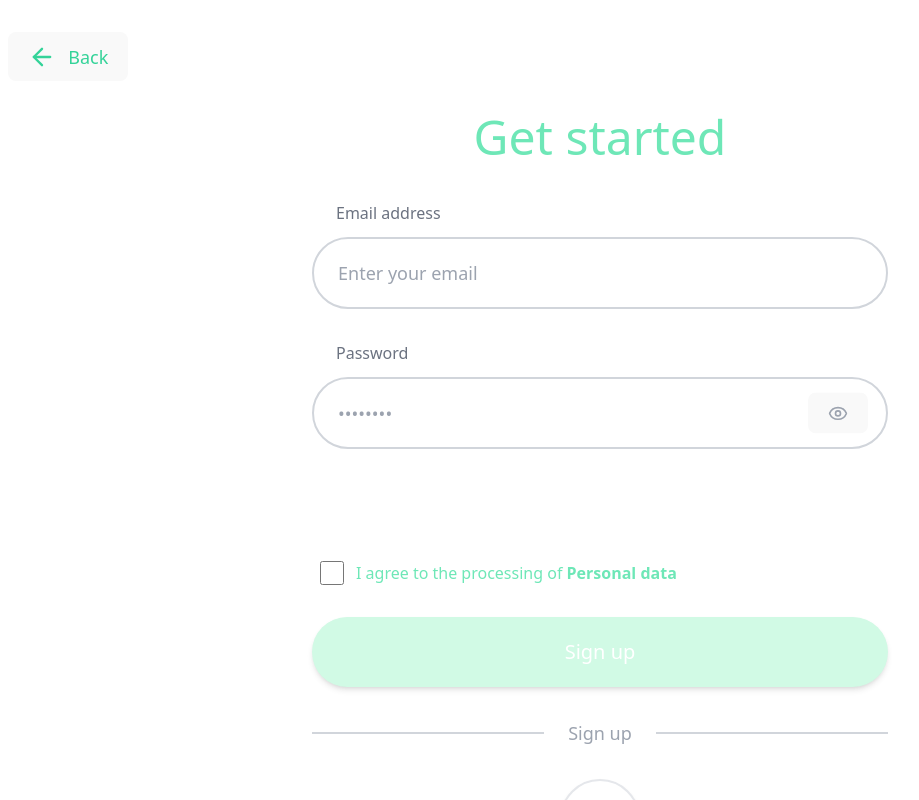
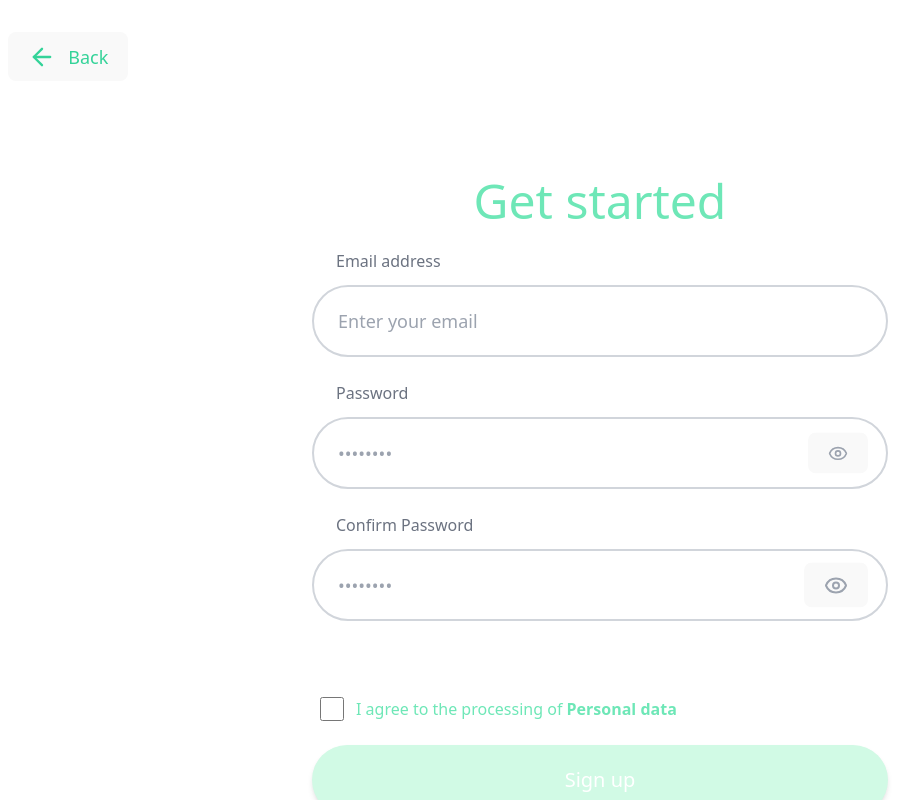
Before and after one commit to PatcharaSudLor/React-Web-Selfcare-Front, a React (Vite) app in the folder selfcare-frontend/: page /signup in a window 1280 px wide. Shown: the whole page, without its empty margins (40-959 px from the left). Built offline with nearby package versions, Linux system fonts and the light colour scheme.

Commit message:
แก้ตารางอาหารรวน เพิ่มยืนยันตั้งรหัสตอนสมัคร

```diff
--- a/selfcare-frontend/src/components/pages/SignUpPage.tsx
+++ b/selfcare-frontend/src/components/pages/SignUpPage.tsx
@@ -53,7 +53,11 @@ function getStrengthLabel(score: number) {
 export default function SignUpPage({ onBack, onLogin }: SignUpPageProps) {
     const [email, setEmail] = useState('');
     const [password, setPassword] = useState('');
+    const [confirmPassword, setConfirmPassword] = useState('');
+
     const [showPassword, setShowPassword] = useState(false);
+    const [showConfirmPassword, setShowConfirmPassword] = useState(false);
+
     const [agreedToTerms, setAgreedToTerms] = useState(false);
     const [loading, setLoading] = useState(false);
     const [error, setError] = useState('');
@@ -66,8 +70,6 @@ export default function SignUpPage({ onBack, onLogin }: SignUpPageProps) {
     const hasLength = password.length >= 8;
 
     const isStrong = hasLower && hasUpper && hasNumber && hasLength;
-
-
 
     const validateEmail = (email: string) => {
         const emailRegex = /^[^\s@]+@[^\s@]+\.[^\s@]+$/;
@@ -89,8 +91,13 @@ export default function SignUpPage({ onBack, onLogin }: SignUpPageProps) {
             return;
         }
 
-        if (password.length < 8) {
-            setError('Password must be at least 8 characters');
+        if (!isStrong) {
+            setError('Password is too weak');
+            return;
+        }
+
+        if (password !== confirmPassword) {
+            setError('Passwords do not match');
             return;
         }
 
@@ -126,15 +133,17 @@ export default function SignUpPage({ onBack, onLogin }: SignUpPageProps) {
     };
 
     return (
-        // Container หลัก - เต็มหน้าจอ
-        <motion.div className="fixed inset-0 h-screen w-screen bg-white flex flex-col overflow-hidden"
+        <motion.div
+            className="fixed inset-0 h-screen w-screen bg-white flex flex-col overflow-y-auto"
             initial={{ opacity: 0 }}
-            animate={{ opacity: 1 }}>
+            animate={{ opacity: 1 }}
+        >
 
-            {/* Header - ขยายขนาด */}
-            <motion.div className="px-8 lg:px-12 py-6 lg:py-8"
+            <motion.div
+                className="px-8 lg:px-12 py-6 lg:py-8"
                 initial={{ x: -20, opacity: 0 }}
-                animate={{ x: 0, opacity: 1 }}>
+                animate={{ x: 0, opacity: 1 }}
+            >
                 <button
                     onClick={onBack}
                     className="flex items-center gap-3 text-emerald-400 hover:text-emerald-500 transition-colors"
@@ -144,21 +153,22 @@ export default function SignUpPage({ onBack, onLogin }: SignUpPageProps) {
                 </button>
             </motion.div>
 
-            {/* Content - ขยายความกว้าง */}
-            <div className="flex-1 flex flex-col items-center justify-center px-6 pb-12">
-                <motion.div className="w-full max-w-lg lg:max-w-xl space-y-8"
+            <div className="flex-1 flex flex-col items-center justify-center px-6 py-12 md:py-16">
+                <motion.div
+                    className="w-full max-w-lg lg:max-w-xl space-y-6"
                     variants={container}
                     initial="hidden"
-                    animate="show">
+                    animate="show"
+                >
 
-                    {/* Title - ขยายขนาด */}
-                    <motion.h1 className="text-4xl lg:text-5xl text-center text-emerald-300 mb-10" variants={item}>
+                    <motion.h1
+                        className="text-4xl lg:text-5xl text-center text-emerald-300 mb-6"
+                        variants={item}
+                    >
                         Get started
                     </motion.h1>
 
-                    {/* Email Input */}
                     <motion.div variants={item}>
-                        {/* Label ชิดซ้าย - ไม่มี px-4 */}
                         <label className="block text-left text-sm lg:text-base text-gray-500 mb-3 ml-6">
                             Email address
                         </label>
@@ -171,31 +181,24 @@ export default function SignUpPage({ onBack, onLogin }: SignUpPageProps) {
                         />
                     </motion.div>
 
-                    {/* Password Input */}
                     <motion.div variants={item}>
                         <label className="block text-left text-sm lg:text-base text-gray-500 mb-3 ml-6">
                             Password
                         </label>
 
-                        {/* INPUT WRAPPER (relative แค่ส่วนนี้) */}
                         <div className="relative">
                             <input
                                 type={showPassword ? 'text' : 'password'}
                                 value={password}
                                 onChange={(e) => setPassword(e.target.value)}
                                 placeholder="••••••••"
-                                className="w-full px-5 lg:px-6 py-4 lg:py-5 rounded-full
-               border-2 border-gray-300 focus:outline-none
-               focus:border-emerald-400 transition-colors
-               text-gray-700 text-base lg:text-lg pr-14"
+                                className="w-full px-5 lg:px-6 py-4 lg:py-5 rounded-full border-2 border-gray-300 focus:outline-none focus:border-emerald-400 transition-colors text-gray-700 text-base lg:text-lg pr-14"
                             />
 
-                            {/* 👁 Eye — อิง input เท่านั้น */}
                             <button
                                 type="button"
                                 onClick={() => setShowPassword(!showPassword)}
-                                className="absolute right-5 top-1/2 -translate-y-1/2
-               text-gray-400 hover:text-gray-600"
+                                className="absolute right-5 top-1/2 -translate-y-1/2 text-gray-400 hover:text-gray-600"
                             >
                                 {showPassword ? (
                                     <EyeOff className="w-6 h-6 lg:w-5 lg:h-5" />
@@ -205,11 +208,46 @@ export default function SignUpPage({ onBack, onLogin }: SignUpPageProps) {
                             </button>
                         </div>
 
-                        {/* HELPERS — อยู่นอก relative */}
-                        <div className="mt-2 min-h-[72px]">
+                     <div className="mt-1" />
+
+                    </motion.div>
+
+                    <motion.div variants={item}>
+                        <label className="block text-left text-sm lg:text-base text-gray-500 mb-3 ml-6">
+                            Confirm Password
+                        </label>
+
+                        <div className="relative">
+                            <input
+                                type={showConfirmPassword ? 'text' : 'password'}
+                                value={confirmPassword}
+                                onChange={(e) => setConfirmPassword(e.target.value)}
+                                placeholder="••••••••"
+                                className={`w-full px-5 lg:px-6 py-4 lg:py-5 rounded-full border-2 transition-colors pr-14 text-gray-700 text-base lg:text-lg ${
+                                    confirmPassword
+                                        ? password === confirmPassword
+                                            ? 'border-emerald-400 focus:outline-none focus:border-emerald-400'
+                                            : 'border-red-400 focus:outline-none focus:border-red-400'
+                                        : 'border-gray-300 focus:outline-none focus:border-emerald-400'
+                                }`}
+                            />
+
+                            <button
+                                type="button"
+                                onClick={() => setShowConfirmPassword(!showConfirmPassword)}
+                                className="absolute right-5 top-1/2 -translate-y-1/2 text-gray-400 hover:text-gray-600"
+                            >
+                                {showConfirmPassword ? (
+                                    <EyeOff className="w-6 h-6" />
+                                ) : (
+                                    <Eye className="w-6 h-6" />
+                                )}
+                            </button>
+                        </div>
+
+                        <div className="mt-3 min-h-[40px]">
                             {password && (
                                 <>
-                                    {/* Strength bar */}
                                     <div className="w-full h-2 bg-gray-200 rounded-full overflow-hidden">
                                         <div
                                             className={`h-full transition-all duration-300 ${strengthInfo.color}`}
@@ -220,32 +258,34 @@ export default function SignUpPage({ onBack, onLogin }: SignUpPageProps) {
                                     <p className={`mt-1 text-xs font-semibold ${strengthInfo.text}`}>
                                         {strengthInfo.label}
                                     </p>
+
+                                    <ul className={`mt-2 flex flex-wrap gap-x-4 gap-y-1 text-xs transition-all duration-300`}>
+                                        <li className={hasLower ? 'text-emerald-600' : 'text-gray-400'}>✓ lowercase</li>
+                                        <li className={hasUpper ? 'text-emerald-600' : 'text-gray-400'}>✓ uppercase</li>
+                                        <li className={hasNumber ? 'text-emerald-600' : 'text-gray-400'}>✓ number</li>
+                                        <li className={hasLength ? 'text-emerald-600' : 'text-gray-400'}>✓ 8+ chars</li>
+                                    </ul>
                                 </>
                             )}
 
-                            {password !== '' && (
-                                <ul
-                                    className={`mt-2 flex flex-wrap gap-x-4 gap-y-1 text-xs transition-all duration-300
-      ${isStrong ? 'opacity-0 max-h-0 overflow-hidden' : 'opacity-100 max-h-20'}`}
-                                >
-                                    <li className={hasLower ? 'text-emerald-600' : 'text-gray-400'}>✓ lowercase</li>
-                                    <li className={hasUpper ? 'text-emerald-600' : 'text-gray-400'}>✓ uppercase</li>
-                                    <li className={hasNumber ? 'text-emerald-600' : 'text-gray-400'}>✓ number</li>
-                                    <li className={hasLength ? 'text-emerald-600' : 'text-gray-400'}>✓ 8+ chars</li>
-                                </ul>
+                            {confirmPassword && (
+                                <p className={`text-xs font-semibold mt-3 ${password === confirmPassword ? 'text-emerald-600' : 'text-red-500'}`}>
+                                    {password === confirmPassword ? '✓ Passwords match' : '✗ Passwords do not match'}
+                                </p>
                             )}
 
-                            {isStrong && (
+                            {isStrong && confirmPassword && (
                                 <p className="mt-2 text-xs font-semibold text-emerald-600">
                                     ✓ Strong password
                                 </p>
                             )}
                         </div>
-
                     </motion.div>
 
-                    {/* Terms Checkbox */}
-                    <motion.div variants={item} className="flex items-center gap-3 ml-2">
+                    <motion.div
+                        variants={item}
+                        className="flex items-center gap-3 ml-2"
+                    >
                         <input
                             type="checkbox"
                             id="terms"
@@ -258,28 +298,33 @@ export default function SignUpPage({ onBack, onLogin }: SignUpPageProps) {
                         </label>
                     </motion.div>
 
-                    {/* Error Message */}
                     {error && (
-                        <motion.div animate={{ x: [0, -6, 6, -4, 4, 0] }}
-                            transition={{ duration: 0.4 }} className="bg-red-50 border-2 border-red-200 text-red-600 px-5 py-3 lg:py-4 rounded-full text-sm lg:text-base text-center">
+                        <motion.div
+                            animate={{ x: [0, -6, 6, -4, 4, 0] }}
+                            transition={{ duration: 0.4 }}
+                            className="bg-red-50 border-2 border-red-200 text-red-600 px-5 py-3 lg:py-4 rounded-full text-sm lg:text-base text-center"
+                        >
                             {error}
                         </motion.div>
                     )}
 
-                    {/* Sign Up Button - ขยายขนาด */}
                     <motion.button
                         variants={item}
                         whileHover={{ scale: 1.05 }}
                         whileTap={{ scale: 0.97 }}
                         onClick={handleSignUp}
-                        disabled={strength < 4 || loading}
+                        disabled={
+                            !isStrong ||
+                            password !== confirmPassword ||
+                            !agreedToTerms ||
+                            loading
+                        }
                         className="w-full py-4 lg:py-5 rounded-full bg-emerald-200 hover:bg-emerald-300 disabled:bg-emerald-100 text-white font-medium text-lg lg:text-xl transition-all shadow-md hover:shadow-lg transform hover:scale-105 disabled:transform-none mt-6"
                     >
                         {loading ? 'Signing up...' : 'Sign up'}
                     </motion.button>
 
-                    {/* Divider */}
-                    <div className="relative my-8 lg:my-10">
+                    <div className="relative my-6 lg:my-8">
                         <div className="absolute inset-0 flex items-center">
                             <div className="w-full border-t-2 border-gray-300"></div>
                         </div>
@@ -288,9 +333,10 @@ export default function SignUpPage({ onBack, onLogin }: SignUpPageProps) {
                         </div>
                     </div>
 
-                    {/* Social Login Buttons - ขยายไอคอนให้ใหญ่มาก */}
-                    <motion.div variants={item} className="flex justify-center gap-8 lg:gap-10 mt-8">
-                        {/* Google Button */}
+                    <motion.div
+                        variants={item}
+                        className="flex justify-center gap-8 lg:gap-10"
+                    >
                         <button
                             onClick={() => handleSocialLogin('Google')}
                             className="w-16 h-16 lg:w-20 lg:h-20 xl:w-20 xl:h-20 rounded-full bg-white border-2 border-gray-200 hover:bg-gray-50 flex items-center justify-center transition-all shadow-md hover:shadow-xl transform hover:scale-110"
@@ -317,8 +363,10 @@ export default function SignUpPage({ onBack, onLogin }: SignUpPageProps) {
 
                     </motion.div>
 
-                    {/* Login Link - ขยายขนาด */}
-                    <motion.p variants={item} className="text-center text-base lg:text-lg text-gray-500 mt-8">
+                    <motion.p
+                        variants={item}
+                        className="text-center text-base lg:text-lg text-gray-500 mt-6 pb-8"
+                    >
                         If you have account?{' '}
                         <button
                             onClick={onLogin}
```
Also changed, not shown: selfcare-frontend/src/components/pages/MealPlanners.tsx (+48 -0 lines), selfcare-frontend/src/components/pages/MealSchedule.tsx (+26 -25 lines), selfcare-frontend/src/components/pages/ProfilePage.tsx (+38 -19 lines).
